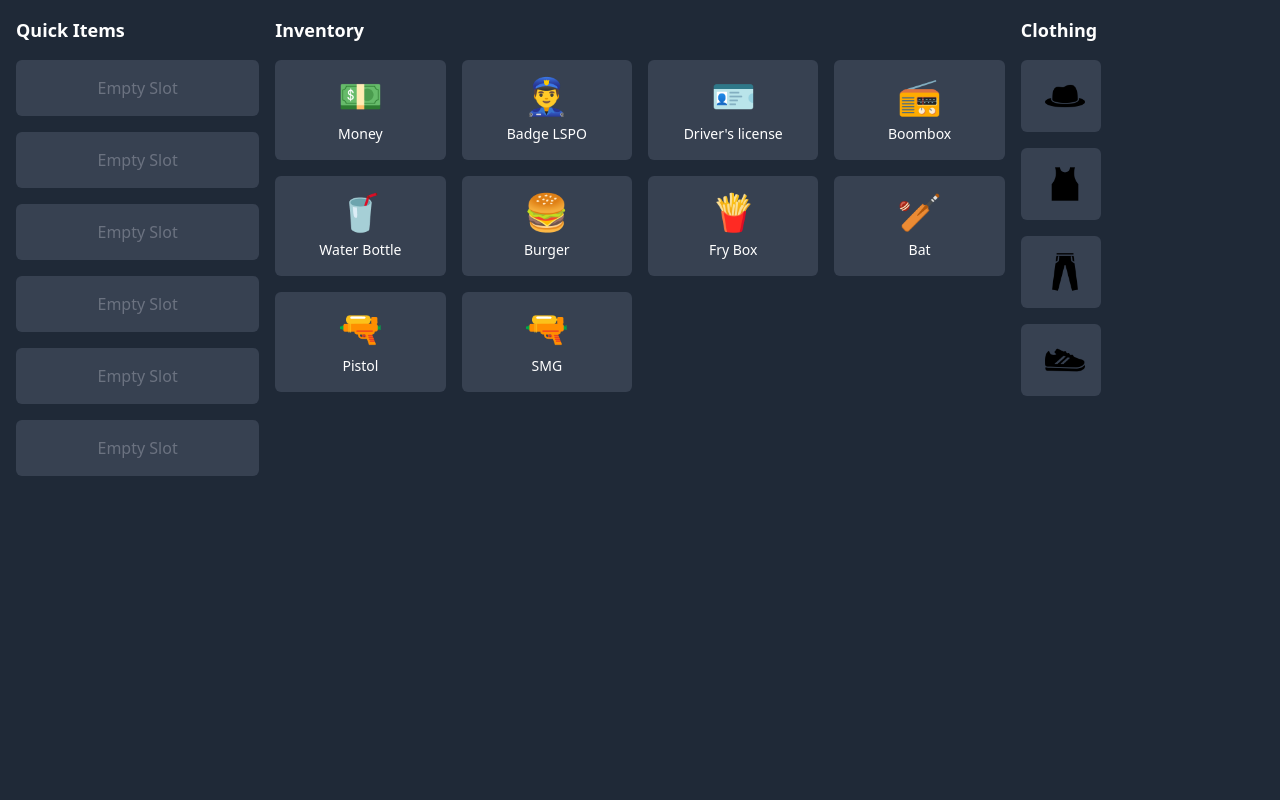
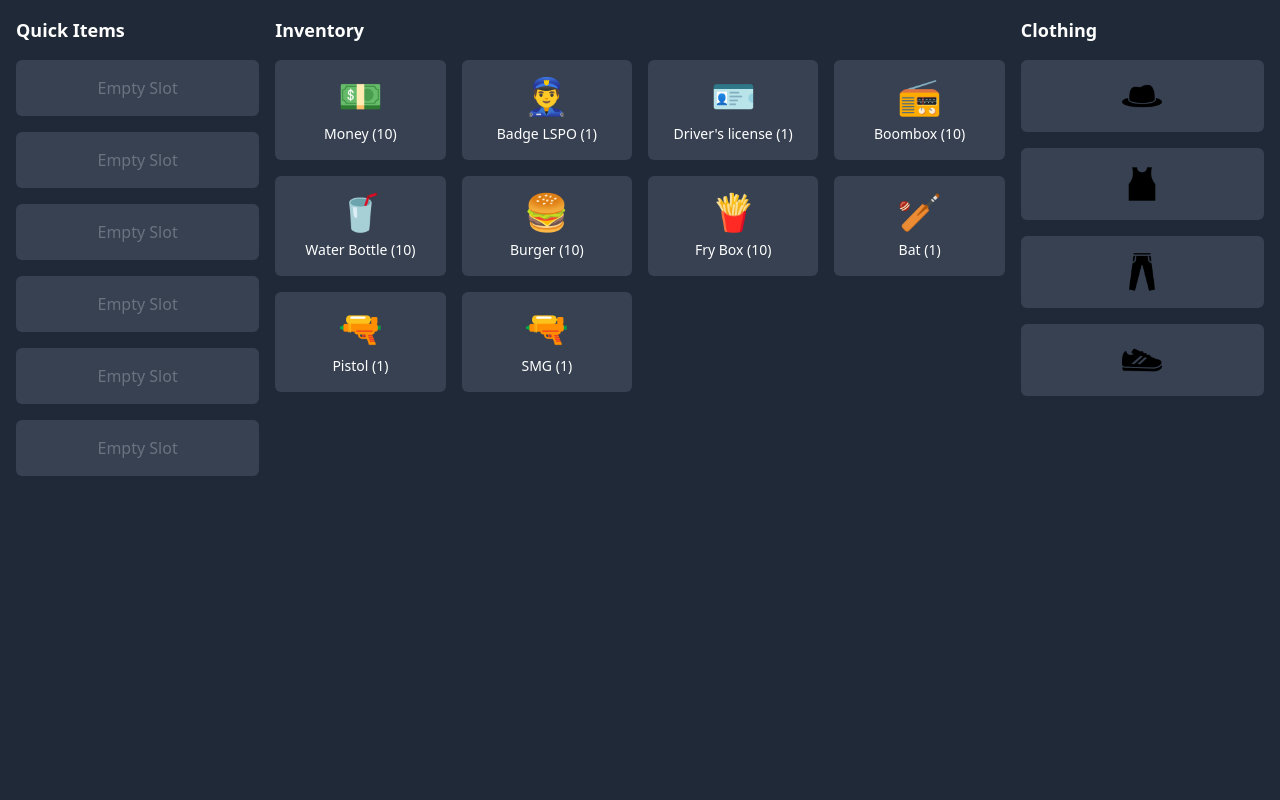
Before and after one commit to dhanashreemhatre/Game-Inventory-Designs, a React (Create React App) app: page / in a window 1280 px wide. Shown: the top 800 px of the page. Built offline with nearby package versions, Linux system fonts and the light colour scheme.

Commit message:
add: use and give

```diff
--- a/src/components/Inventory.jsx
+++ b/src/components/Inventory.jsx
@@ -1,7 +1,7 @@
-import React, { useState } from "react";
+import React, { useState, useEffect, useRef } from "react";
 import { DndProvider, useDrag, useDrop } from "react-dnd";
 import { HTML5Backend } from "react-dnd-html5-backend";
-import {hat,shirt, rifle, sport_shoe, trousers, watch} from "./images/images";
+import { hat, shirt, rifle, sport_shoe, trousers, watch } from "./images/images";
 import { CiCircleRemove } from "react-icons/ci";
 
 // Drag types
@@ -12,16 +12,16 @@ const ItemTypes = {
 
 const InventoryApp = () => {
   const initialInventoryItems = [
-    { name: "Money", icon: "💵" },
-    { name: "Badge LSPO", icon: "👮‍♂️" },
-    { name: "Driver's license", icon: "🪪" },
-    { name: "Boombox", icon: "📻" },
-    { name: "Water Bottle", icon: "🥤" },
-    { name: "Burger", icon: "🍔" },
-    { name: "Fry Box", icon: "🍟" },
-    { name: "Bat", icon: "🏏" },
-    { name: "Pistol", icon: "🔫" },
-    { name: "SMG", icon: "🔫" },
+    { name: "Money", icon: "💵", type: "currency", quantity: 10 },
+    { name: "Badge LSPO", icon: "👮‍♂️", type: "accessory", quantity: 1 },
+    { name: "Driver's license", icon: "🪪", type: "document", quantity: 1 },
+    { name: "Boombox", icon: "📻", type: "gadget", quantity: 10 },
+    { name: "Water Bottle", icon: "🥤", type: "consumable", quantity: 10 },
+    { name: "Burger", icon: "🍔", type: "food", quantity: 10 },
+    { name: "Fry Box", icon: "🍟", type: "food", quantity: 10 },
+    { name: "Bat", icon: "🏏", type: "weapon", quantity: 1 },
+    { name: "Pistol", icon: "🔫", type: "weapon", quantity: 1 },
+    { name: "SMG", icon: "🔫", type: "weapon", quantity: 1 },
   ];
 
   const [inventoryItems, setInventoryItems] = useState(initialInventoryItems);
@@ -44,9 +44,9 @@ const InventoryApp = () => {
   const removeItemFromQuickSlot = (index) => {
     const updatedQuickItems = [...quickItems];
     const itemToRemove = updatedQuickItems[index];
+    updatedQuickItems[index] = null;
     setQuickItems(updatedQuickItems);
     setInventoryItems([...inventoryItems, itemToRemove]); // Add back to inventory
-    updatedQuickItems[index] = null;
   };
 
   return (
@@ -74,7 +74,12 @@ const InventoryApp = () => {
             <h3 className="text-lg font-bold mb-4">Inventory</h3>
             <div className="grid grid-cols-4 gap-4">
               {inventoryItems.map((item, index) => (
-                <InventoryItem key={index} item={item} />
+                <InventoryItem
+                  key={index}
+                  item={item}
+                  setInventoryItems={setInventoryItems}
+                  inventoryItems={inventoryItems}
+                />
               ))}
             </div>
           </div>
@@ -83,18 +88,10 @@ const InventoryApp = () => {
           <div className="w-1/5">
             <h3 className="text-lg font-bold mb-4">Clothing</h3>
             <div className="grid grid-cols-1 gap-4">
-              <div className="flex items-center">
               <ClothingSlot name={hat} />
-              </div>
-              <div className="flex items-center">
               <ClothingSlot name={shirt} />
-              </div>
-              <div className="flex items-center">
               <ClothingSlot name={trousers} />
-              </div>
-              <div className="flex items-center">
               <ClothingSlot name={sport_shoe} />
-              </div>
             </div>
           </div>
         </div>
@@ -103,8 +100,12 @@ const InventoryApp = () => {
   );
 };
 
-// Inventory Item Component
-const InventoryItem = ({ item }) => {
+// Inventory Item Component with right-click options
+const InventoryItem = ({ item, setInventoryItems, inventoryItems }) => {
+  const [showContextMenu, setShowContextMenu] = useState(false);
+  const [showGiveOptions, setShowGiveOptions] = useState(false);
+  const contextMenuRef = useRef(null);
+
   const [{ isDragging }, drag] = useDrag(() => ({
     type: ItemTypes.INVENTORY_ITEM,
     item,
@@ -113,15 +114,79 @@ const InventoryItem = ({ item }) => {
     }),
   }));
 
+  const users = ["John", "Doe", "Alice", "Bob"]; // Example users
+
+  const handleContextMenu = (e) => {
+    e.preventDefault();
+    setShowContextMenu(!showContextMenu);
+  };
+
+  const handleClickOutside = (e) => {
+    if (contextMenuRef.current && !contextMenuRef.current.contains(e.target)) {
+      setShowContextMenu(false);
+      setShowGiveOptions(false);
+    }
+  };
+
+  useEffect(() => {
+    document.addEventListener("mousedown", handleClickOutside);
+    return () => {
+      document.removeEventListener("mousedown", handleClickOutside);
+    };
+  }, []);
+
+  const handleUse = () => {
+    if (item.quantity > 1) {
+      setInventoryItems(
+        inventoryItems.map((invItem) =>
+          invItem.name === item.name
+            ? { ...invItem, quantity: invItem.quantity - 1 }
+            : invItem
+        )
+      );
+    } else {
+      setInventoryItems(inventoryItems.filter((invItem) => invItem.name !== item.name));
+    }
+    setShowContextMenu(false); // Close context menu
+  };
+
+  const handleGive = () => {
+    setShowGiveOptions(true);
+    setShowContextMenu(false);
+  };
+
   return (
     <div
       ref={drag}
-      className={`flex flex-col items-center bg-gray-700 p-4 rounded-md ${
+      className={`relative flex flex-col items-center bg-gray-700 p-4 rounded-md ${
         isDragging ? "opacity-50" : ""
       }`}
+      onContextMenu={handleContextMenu}
     >
       <span className="text-4xl">{item.icon}</span>
-      <span className="mt-2 text-sm">{item.name}</span>
+      <span className="mt-2 text-sm">
+        {item.name} ({item.quantity})
+      </span>
+
+      {showContextMenu && (
+        <div
+          ref={contextMenuRef}
+          className="absolute top-10 left-0 bg-gray-800 text-white p-2 rounded shadow-md z-10"
+        >
+          <button onClick={handleUse} className="block w-full text-left">Use</button>
+          <button onClick={handleGive} className="block w-full text-left">Give</button>
+        </div>
+      )}
+
+      {showGiveOptions && (
+        <div className="absolute top-10 left-0 bg-gray-800 text-white p-2 rounded shadow-md z-10">
+          {users.map((user, index) => (
+            <button key={index} className="block w-full text-left">
+              Give to {user}
+            </button>
+          ))}
+        </div>
+      )}
     </div>
   );
 };
@@ -144,11 +209,10 @@ const QuickSlot = ({ index, item, moveItemToQuickSlot, removeItem }) => {
             className="ml-auto mt-2 bg-red-500 text-sm px-2 py-1 rounded-md"
             onClick={() => removeItem(index)}
           >
-            <CiCircleRemove/>
+            <CiCircleRemove />
           </button>
           <span className="text-4xl">{item.icon}</span>
           <span className="mt-2 text-sm">{item.name}</span>
-
         </>
       ) : (
         <span className="text-gray-500">Empty Slot</span>
@@ -158,12 +222,10 @@ const QuickSlot = ({ index, item, moveItemToQuickSlot, removeItem }) => {
 };
 
 // Clothing Slot Component
-const ClothingSlot = ({ name }) => {
-  return (
+const ClothingSlot = ({ name }) => (
   <div className="flex flex-col items-center bg-gray-700 p-4 rounded-md">
-      <img src={name} alt="shoes" className="ml-2 w-10 h-10" />
+    <img src={name} alt="clothing" className="w-10 h-10" />
   </div>
 );
-};
 
 export default InventoryApp;
--- /dev/null
+++ b/src/components/Item.jsx
@@ -0,0 +1,33 @@
+import React, { useState } from 'react';
+
+const Item = ({ item, onDragStart = () => {}, rightClickAction, removable, removeItem }) => {
+  const [showContextMenu, setShowContextMenu] = useState(false);
+
+  const handleContextMenu = (e) => {
+    e.preventDefault();
+    setShowContextMenu(!showContextMenu);
+  };
+
+  return (
+    <div
+      className="item bg-gray-600 text-white p-2 rounded cursor-pointer relative"
+      draggable
+      onDragStart={(e) => onDragStart(e, item)}
+      onContextMenu={handleContextMenu}
+    >
+      <span>{item.icon} {item.name}</span>
+      {showContextMenu && (
+        <div className="absolute top-10 left-0 bg-gray-800 text-white p-2 rounded shadow-md z-10">
+          <button onClick={() => rightClickAction('use')} className="block w-full text-left">Use</button>
+          <button onClick={() => rightClickAction('throw')} className="block w-full text-left">Throw</button>
+        </div>
+      )}
+
+      {removable && (
+        <button onClick={removeItem} className="absolute top-1 right-1 bg-red-600 rounded-full px-2">X</button>
+      )}
+    </div>
+  );
+};
+
+export default Item;
```
Lines whose indentation alone changed are shown as unchanged.
